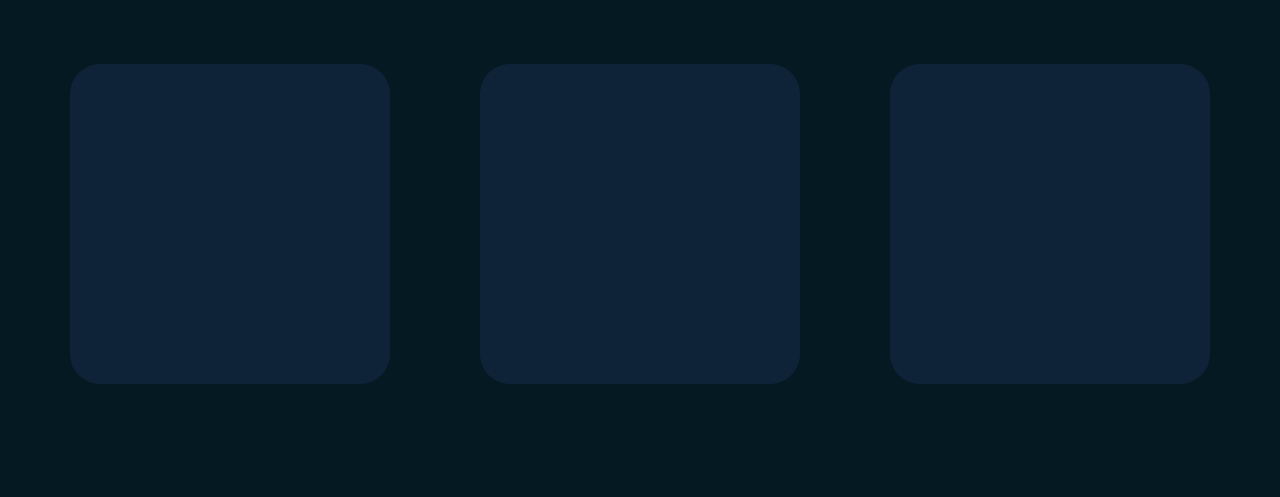
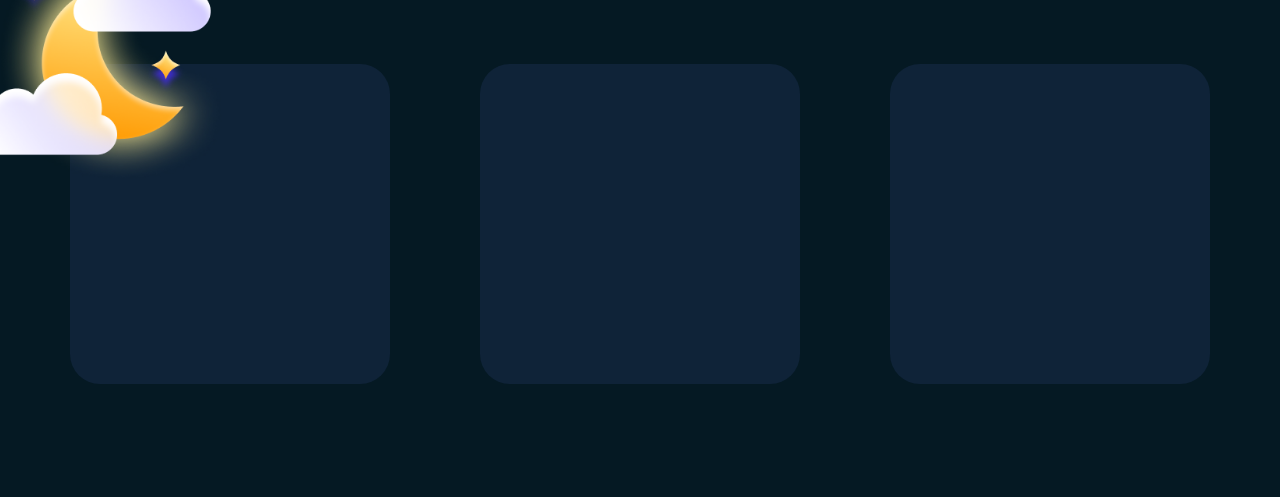
Before and after one commit to Kili196/weather-app, a plain HTML site: page index.html in a window 1280 px wide. Shown: the part 303-800 px from the top of the page. Drawn offline with Linux system fonts and the light colour scheme.

```diff
--- a/index.html
+++ b/index.html
@@ -18,7 +18,9 @@
         <input type="input" class="search-bar" placeholder="LOCATION" />
       </div>
       <div class="weather-view">
-        <div class="weather-component"></div>
+        <div class="weather-component">
+          <img src="/images/night cloud.png" />
+        </div>
         <div class="weather-component"></div>
         <div class="weather-component"></div>
       </div>
--- a/style.css
+++ b/style.css
@@ -65,4 +65,12 @@
   height: 320px;
   background-color: var(--card-background);
   border-radius: 30px;
+  position: relative;
 }
+
+.weather-component img {
+  position: absolute;
+  left: -90px;
+  top: -50%;
+  height: 280px;
+}
```
